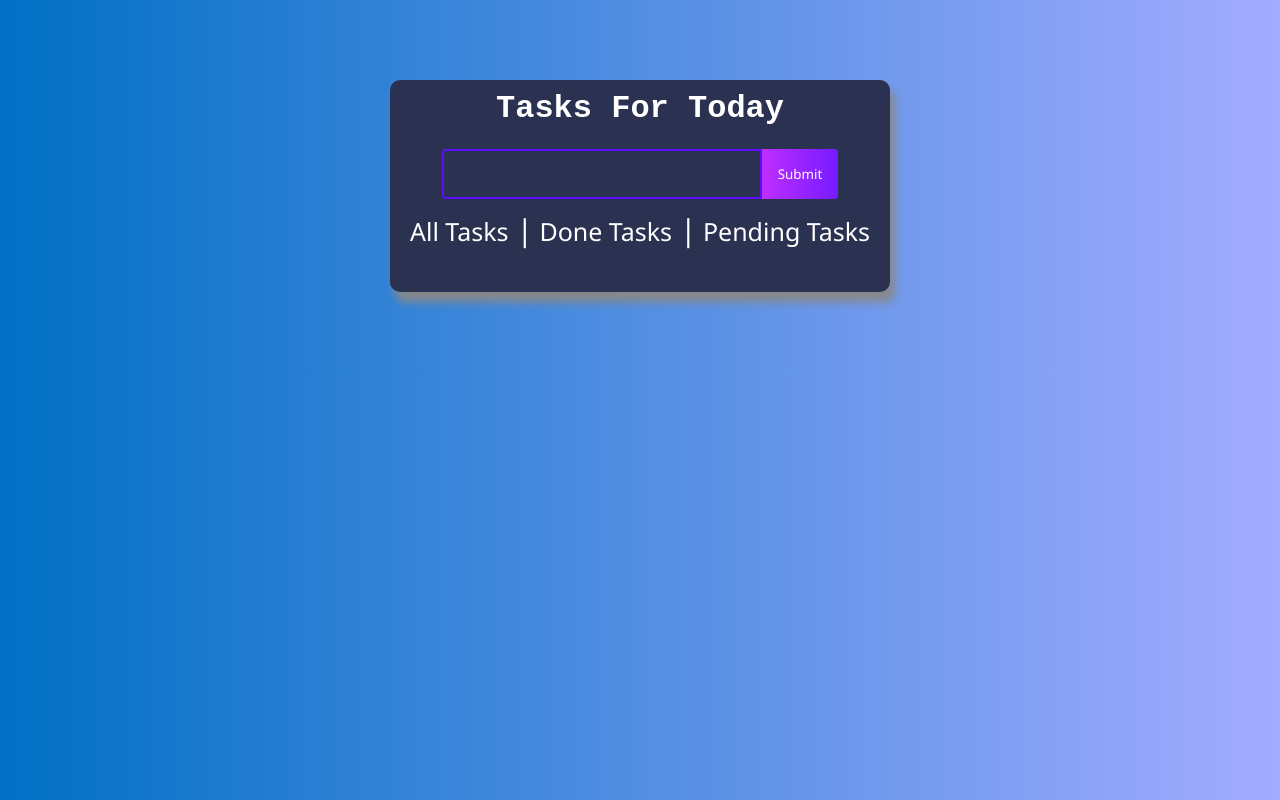
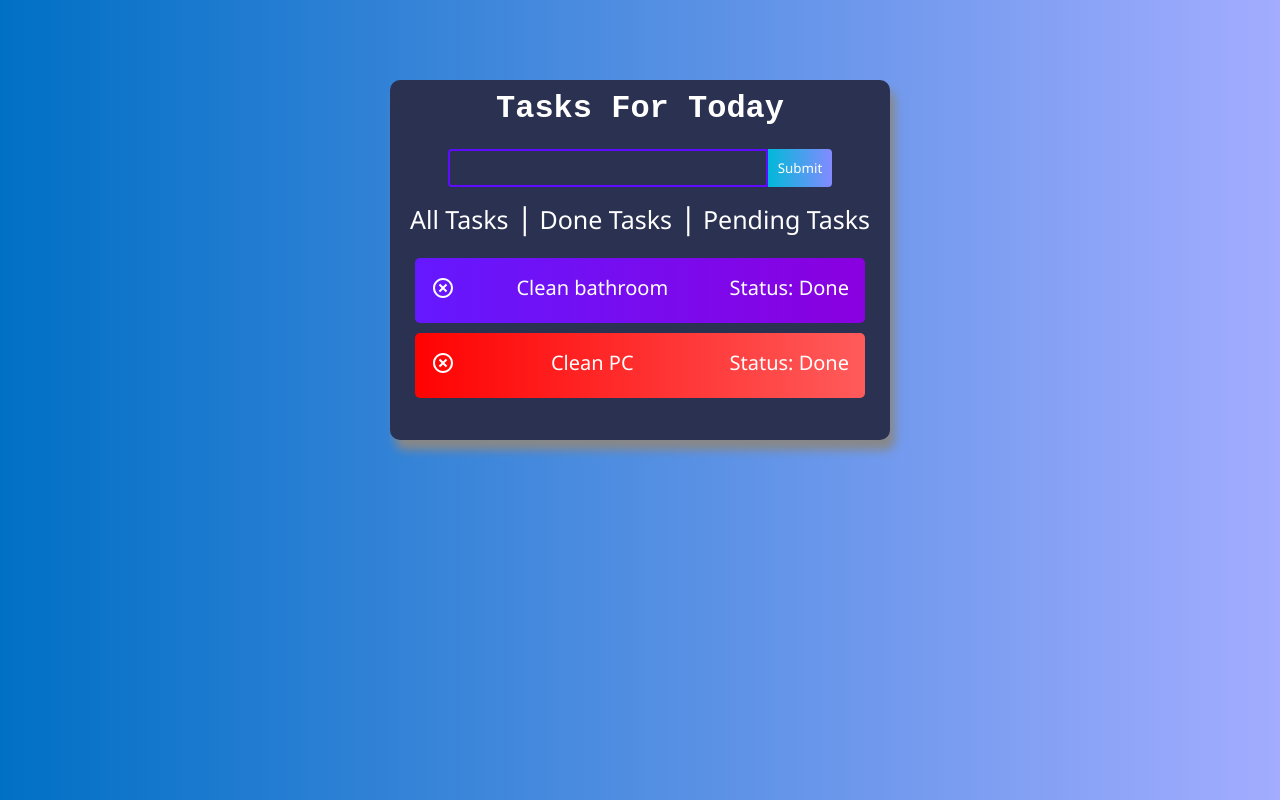
Before and after one commit to Caspian3119/github-project3, a React (Create React App) app in the folder todo-app/: page /Done in a window 1280 px wide. Built offline with nearby package versions, Linux system fonts and the light colour scheme.

Commit message:
update error message

```diff
--- a/todo-app/src/App.css
+++ b/todo-app/src/App.css
@@ -81,8 +81,8 @@ nav{
 .Task:nth-child(4n + 2){
   background: linear-gradient(
     90deg,
-    rgb(255, 12, 174) 0%,
-    rgb(255, 27, 148) 100%
+    rgb(255, 2, 2) 0%,
+    rgb(255, 91, 91) 100%
   );
 }
 .Task:nth-child(4n + 3){
@@ -109,15 +109,15 @@ nav{
 }
 
 .button-submit{
-  padding: 16px;
+  padding: 10px;
   border: none;
   border-radius: 0 4px 4px 0;
   cursor: pointer;
   outline: none;
   background: linear-gradient(
     90deg,
-    rgb(189, 47, 255) 0%,
-    rgb(118, 27, 255) 100%
+    rgb(1, 185, 217) 0%,
+    rgb(132, 138, 255) 100%
   );
   color: #fff;
   text-transform: capitalize;
@@ -133,8 +133,8 @@ nav{
   outline: none;
   background: linear-gradient(
     90deg,
-    rgb(189, 47, 255) 0%,
-    rgb(118, 27, 255) 100%
+    rgb(1, 185, 217) 0%,
+    rgb(132, 138, 255) 100%
   );
   color: #fff;
   text-transform: capitalize;
@@ -148,15 +148,15 @@ nav{
   outline: none;
   background: linear-gradient(
     90deg,
-    rgb(189, 47, 255) 0%,
-    rgb(118, 27, 255) 100%
+    rgb(1, 185, 217) 0%,
+    rgb(132, 138, 255) 100%
   );
   color: #fff;
   text-transform: capitalize;
 }
 
 .add-input{
-  padding: 14px 32px 14px 16px;
+  padding: 8px;
   margin-bottom: 10px;
   border-radius: 4px 0 0 4px;
   border: 2px solid #5d0cff;
--- a/todo-app/src/App.js
+++ b/todo-app/src/App.js
@@ -23,12 +23,12 @@ const App = () => {
     {
       id: uuidv4(),
       name: "Clean bathroom",
-      status: "Pending",
+      status: "Done",
     },
     {
       id: uuidv4(),
       name: "Clean PC",
-      status: "Pending",
+      status: "Done",
     },
   ];
 
@@ -78,10 +78,10 @@ const App = () => {
       id: uuidv4(),
       ...addTask,
     };
-    const checkDup = tasks.filter((task) => task.name.toLowerCase().replace(/[^\w\s]/gi, "") === newTasks.name.toLowerCase().trim().replace(/[^\w\s]/gi, ""))
+    const checkDup = tasks.filter((task) => task.name.toLowerCase().trim() === newTasks.name.toLowerCase().trim().replace(/[^\w\s]/gi, ""))
     if(checkDup.length <= 0 && newTask.name !== ""){
       if(newTasks.name === ""){
-        alert("NO INPUT")
+        alert("Please Input a Task")
       }
       else{
         const newTask = [...tasks, newTasks];
@@ -90,7 +90,7 @@ const App = () => {
       }
     }
     else{
-      alert("EXISTING")
+      alert("Task is already existing")
     }
     console.log(newTasks.name)
   };
```
